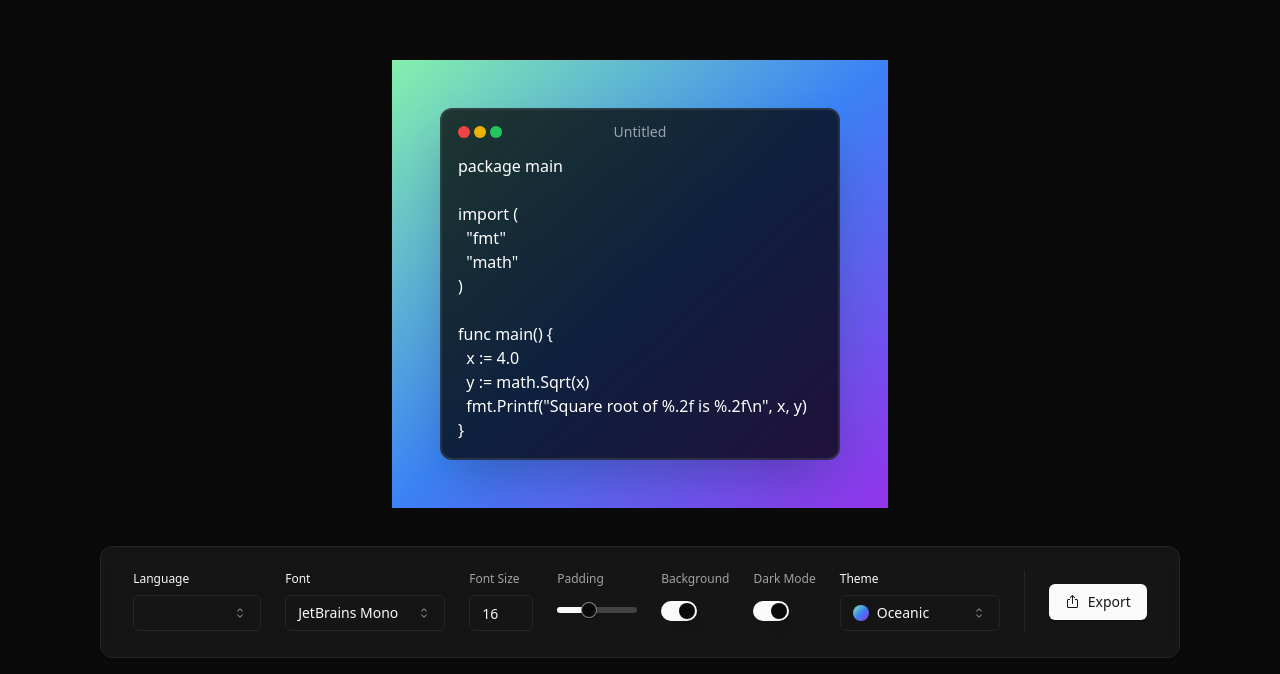
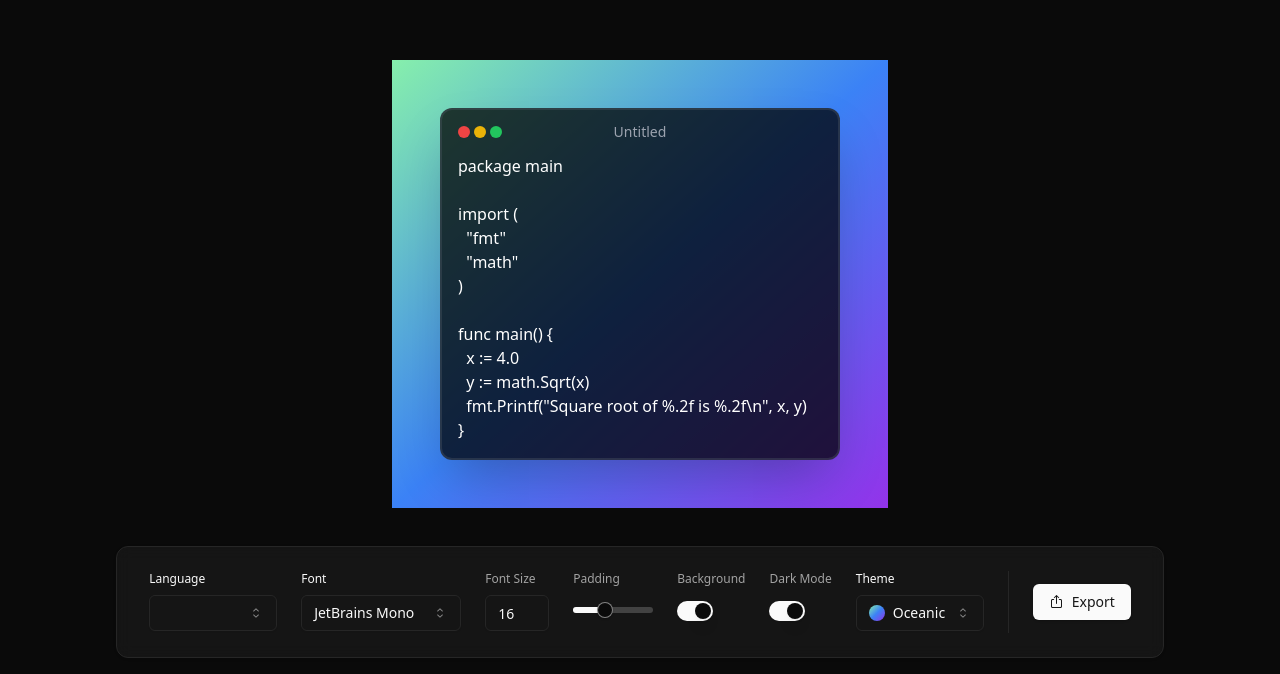
Before and after one commit to taurusilver7/canva-code, a React (Vite) app: page / in a window 1280 px wide. Shown: the part 126-800 px from the top of the page. Built offline with nearby package versions, Linux system fonts and the light colour scheme; a small style sheet from the web is missing.

Commit message:
theme selection option

```diff
--- a/src/components/controls/ThemeSelect.jsx
+++ b/src/components/controls/ThemeSelect.jsx
@@ -12,7 +12,7 @@ import { themes } from "@/options";
 
 const ThemeSelect = () => {
 	const store = useStore();
-	console.log(store.theme);
+	// console.log(store.theme);
 	return (
 		<div>
 			<label className="block mb-2 text-xs font-medium">Theme</label>
@@ -20,10 +20,10 @@ const ThemeSelect = () => {
 				defaultValue={store.theme}
 				onValueChange={(theme) => useStore.setState({ theme: theme })}
 			>
-				<SelectTrigger className="w-40">
+				<SelectTrigger className="w-32">
 					<SelectValue placeholder="Select Theme" />
 				</SelectTrigger>
-				<SelectContent className="dark max-h-[400px]">
+				<SelectContent className="dark max-h-[300px]">
 					{Object.entries(themes).map(([name, theme]) => (
 						<SelectItem key={name} value={name}>
 							<div className="flex gap-2 items-center">
```
